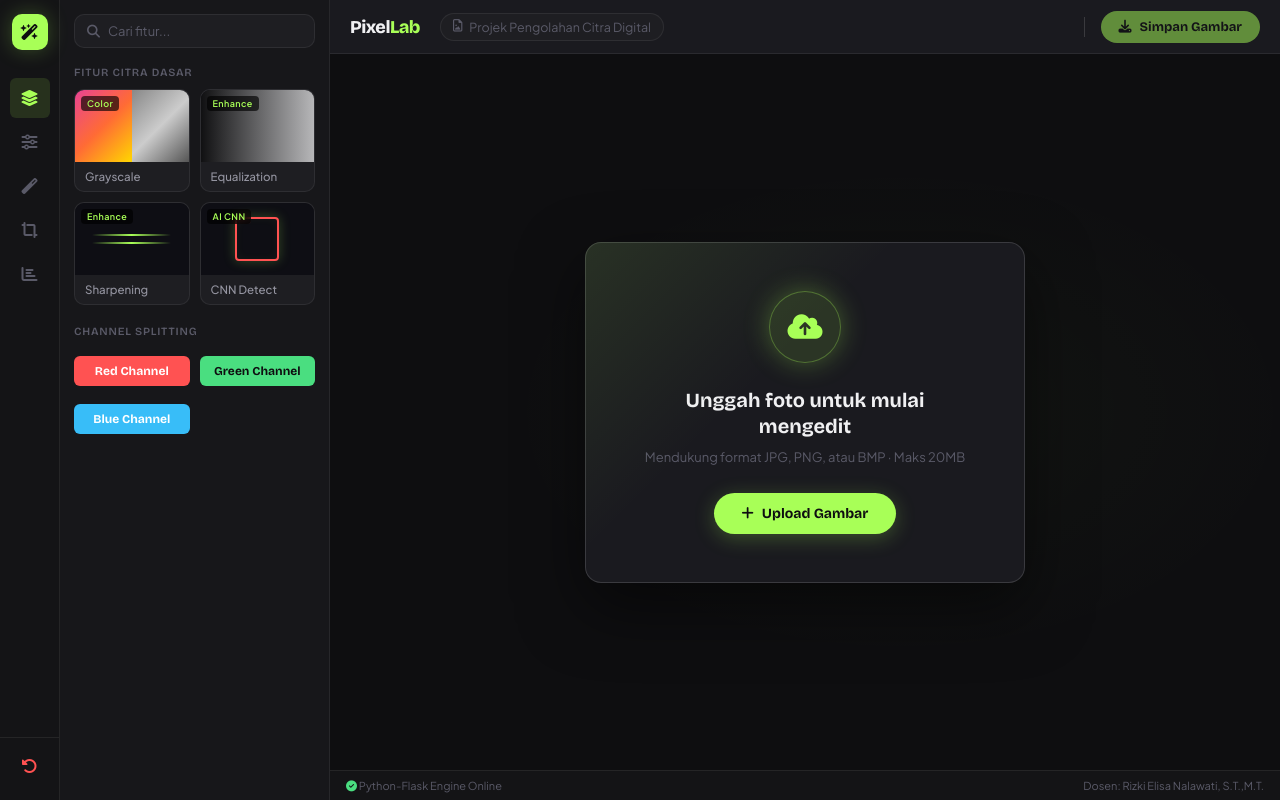
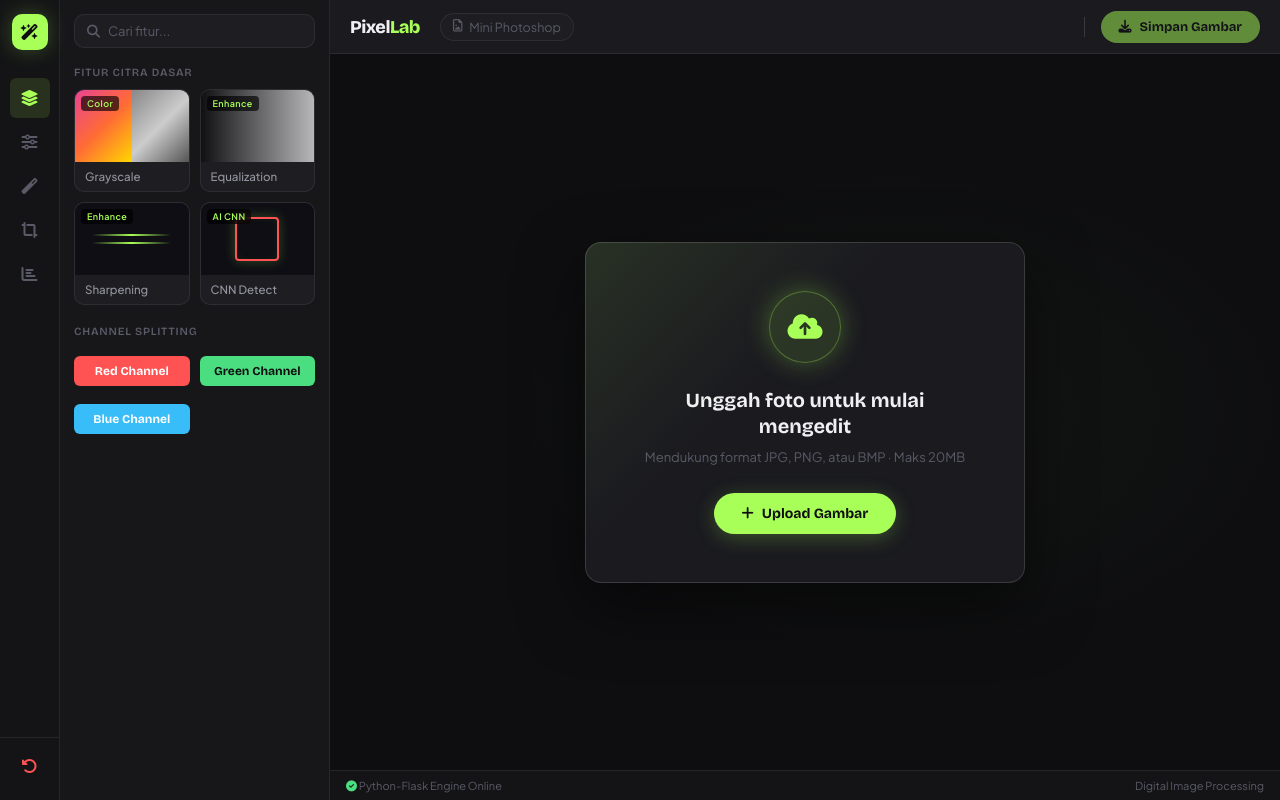
Before and after one commit to DendyRafi/Project-Mini-Photoshoot---New, a Flask app: page / in a window 1280 px wide. Run offline with Flask 3, Linux system fonts and the light colour scheme.

Commit message:
update footer description in index.html

```diff
--- a/templates/index.html
+++ b/templates/index.html
@@ -208,7 +208,7 @@
         <header class="top-bar">
             <div class="topbar-left">
                 <span class="brand-name">Pixel<span class="accent">Lab</span></span>
-                <div class="file-info"><i class="fa-regular fa-file-image"></i><span>Projek Pengolahan Citra Digital</span></div>
+                <div class="file-info"><i class="fa-regular fa-file-image"></i><span>Mini Photoshop</span></div>
             </div>
             <div class="topbar-right">
                 <div class="divider-v"></div>
@@ -251,7 +251,7 @@
 
         <footer class="status-bar">
             <span><i class="fa-solid fa-circle-check" style="color:#4ade80"></i> Python-Flask Engine Online</span>
-            <span>Dosen: Rizki Elisa Nalawati, S.T.,M.T.</span>
+            <span>Digital Image Processing</span>
         </footer>
     </main>
 </div>
```
